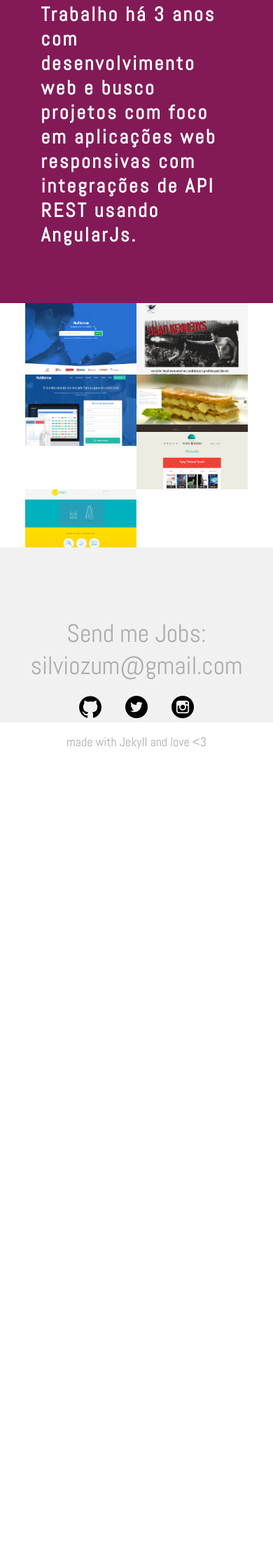
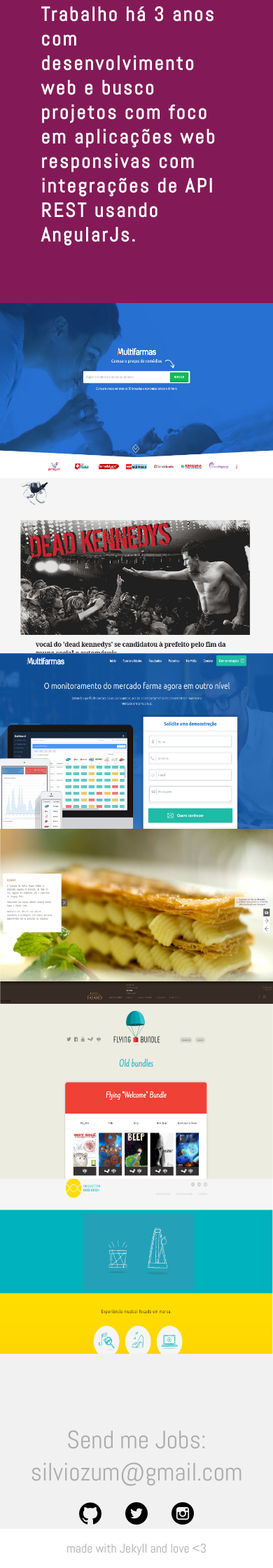
Before and after one commit to silviozum/silviozum.github.io, a Jekyll site: the page built from index.html, in a window 390 px wide. Shown: the part 2184-4424 px from the top of the page at 70% size. Built offline with Jekyll 4.4.1, drawn with Linux system fonts in a browser that asks for light colours; before the commit the page ends 3272 px from its top, so only the background shows below that.

Commit message:
grid responsive section projects

```diff
--- a/_config.yml
+++ b/_config.yml
@@ -1,6 +1,6 @@
 # Site settings
-title: SushiProject
-email: silvio@sushihumano.com.br
+title: Silvio Freitas
+email: silviozum@gmail.com.br
 description: > # this means to ignore newlines until "baseurl:"
   Write an awesome description for your new site here. You can edit this
   line in _config.yml. It will appear in your document head meta (for
--- a/_less/main.less
+++ b/_less/main.less
@@ -307,6 +307,10 @@ footer{
 				bottom: 0;
 			}
 		}
+	}
+
+	.col-group{
+		padding: 0!important;
 	}
 }
 .social{
--- a/index.html
+++ b/index.html
@@ -38,7 +38,7 @@ layout: default
     </p>
   </blockquote>
   <div class="my_projects col-group ">
-      <div class="project-content col-mb-6 col-5 col-dt-4">
+      <div class="project-content col-mb-12 col-6 col-dt-4">
         <div class="screen">
           <a href="http://www.multifarmas.com.br/" target="_blank"><img src="/img/screenshots/multifarmas.png"></a>
           <div class="project-legend">
@@ -48,7 +48,7 @@ layout: default
           </div>
         </div>
       </div>
-      <div class="project-content col-mb-6 col-5 col-dt-4">
+      <div class="project-content col-mb-12 col-6 col-dt-4">
         <div class="screen">
           <a href="http://badego.com.br/" target="_blank"><img src="img/screenshots/badego.png"></a>
           <div class="project-legend">
@@ -57,7 +57,7 @@ layout: default
           </div>
         </div>
       </div>
-      <div class="project-content col-mb-6 col-5 col-dt-4">
+      <div class="project-content col-mb-12 col-6 col-dt-4">
         <div class="screen">
           <a href="http://www.bi.multifarmas.com.br/monitoramento" target="_blank"><img src="/img/screenshots/bi.png"></a>
           <div class="project-legend">
@@ -65,15 +65,15 @@ layout: default
           </div>
         </div>
       </div>
-      <div class="project-content col-mb-6 col-5 col-dt-4">
+      <div class="project-content col-mb-12 col-6 col-dt-4">
         <div class="screen">
-          <a href="http//:www.buffetfasano.com.br/ " target="_blank"><img src="/img/screenshots/fasano.png"></a>
+          <a href="http://www.buffetfasano.com.br/ " target="_blank"><img src="/img/screenshots/fasano.png"></a>
           <div class="project-legend">
           <p>Fasano - Site, HTML, CSS, Jquery</p>
           </div>
         </div>
       </div>
-      <div class="project-content col-mb-6 col-5 col-dt-4">
+      <div class="project-content col-mb-12 col-6 col-dt-4">
         <div class="screen">
           <a href="http://flyingbundle.com/" target="_blank"><img src="/img/screenshots/flyingbundle.png"></a>
           <div class="project-legend">
@@ -82,7 +82,7 @@ layout: default
           </div>
         </div>
       </div>
-      <div class="project-content col-mb-6 col-5 col-dt-4">
+      <div class="project-content col-mb-12 col-6 col-dt-4">
         <div class="screen">
           <a href="http://www.orquestraaudiobox.com.br/" target="_blank"><img src="/img/screenshots/orquestra.png"></a>
           <div class="project-legend">
--- a/package.json
+++ b/package.json
@@ -1,9 +1,9 @@
 {
-  "name": "SushiProject",
+  "name": "Silvio Freitas",
   "version": "0.0.1",
   "description": "The shit of sushi project",
   "author": "silviozum",
-  "homepage": "http://sushiproject.github.io/",
+  "homepage": "http://silviozum.github.io/",
   "license": "",
   "devDependencies": {
     "grunt": "~0.4.5",
```
Also changed, not shown: _css/main.css, css/main.css, css/main.min.css, img/screenshots/fasano.png, img/screenshots/flyingbundle.png, img/screenshots/orquestra.png.
